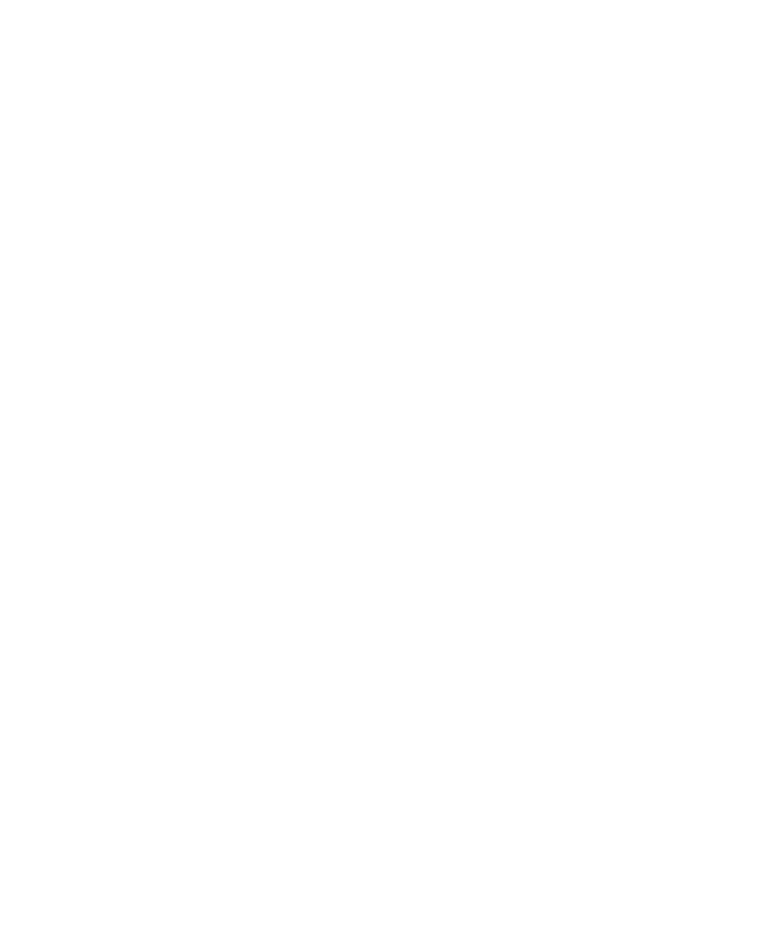
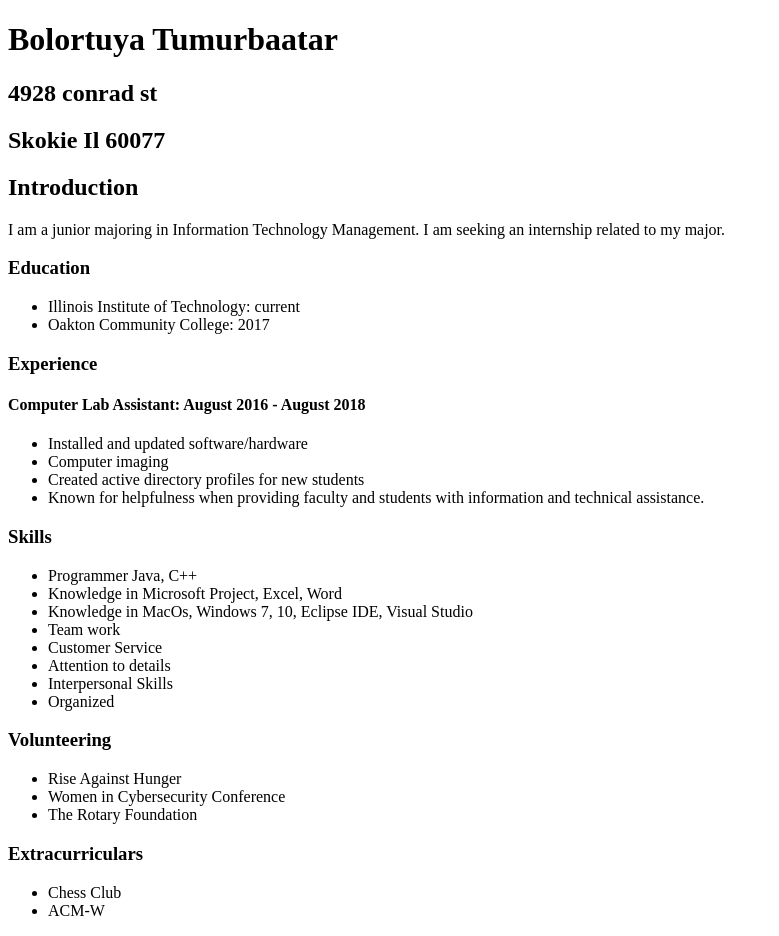
Before and after one commit to bolortuya/project-one, a plain HTML site: page resume/index.html in a window 1280 px wide. Shown: the whole page, without its empty margins (0-779 px from the left). Before the commit the page ends 800 px from the top, so only its background shows below. Drawn offline with Linux system fonts and the light colour scheme.

Commit message:
Adding my resume

```diff
--- a/resume/index.html
+++ b/resume/index.html
@@ -5,5 +5,53 @@
   <meta charset="utf-8" />
 </head>
 <body>
-</body>
+  <header>
+    <h1> Bolortuya Tumurbaatar </h1>
+    <h2> 4928 conrad st </h2>
+    <h2> Skokie Il 60077 </h2>
+  </header>
+  <section>
+    <h2>  Introduction  </h2>
+    <p>
+      I am a junior majoring in Information Technology Management. I am seeking an internship related to my major.
+    </p>
+  </section>
+  <section>
+    <h3>  Education  </h3>
+  <ul>
+    <li> Illinois Institute of Technology: current </li>
+    <li> Oakton Community College: 2017 </li>
+  </ul>
+  <h3>  Experience  </h3>
+  <h4>  Computer Lab Assistant: August 2016 - August 2018  </h4>
+  <ul>
+    <li> Installed and updated software/hardware </li>
+    <li> Computer imaging </li>
+    <li> Created active directory profiles for new students </li>
+    <li> Known for helpfulness when providing faculty and students with information and technical assistance. </li>
+  </ul>
+  <h3>  Skills  </h3>
+  <ul>
+    <li> Programmer Java, C++ </li>
+    <li> Knowledge in Microsoft Project, Excel, Word </li>
+    <li> Knowledge in MacOs, Windows 7, 10, Eclipse IDE, Visual Studio</li>
+    <li> Team work </li>
+    <li> Customer Service </li>
+    <li> Attention to details </li>
+    <li> Interpersonal Skills </li>
+    <li> Organized </li>
+  </ul>
+  <h3>  Volunteering  </h3>
+  <ul>
+  <li> Rise Against Hunger </li>
+  <li> Women in Cybersecurity Conference  </li>
+  <li> The Rotary Foundation </li>
+</ul>
+<h3>  Extracurriculars  </h3>
+<ul>
+<li> Chess Club </li>
+<li> ACM-W </li>
+</ul>
+</section>
+
 </html>
```
Also changed, not shown: index.html (+21 -0 lines).
